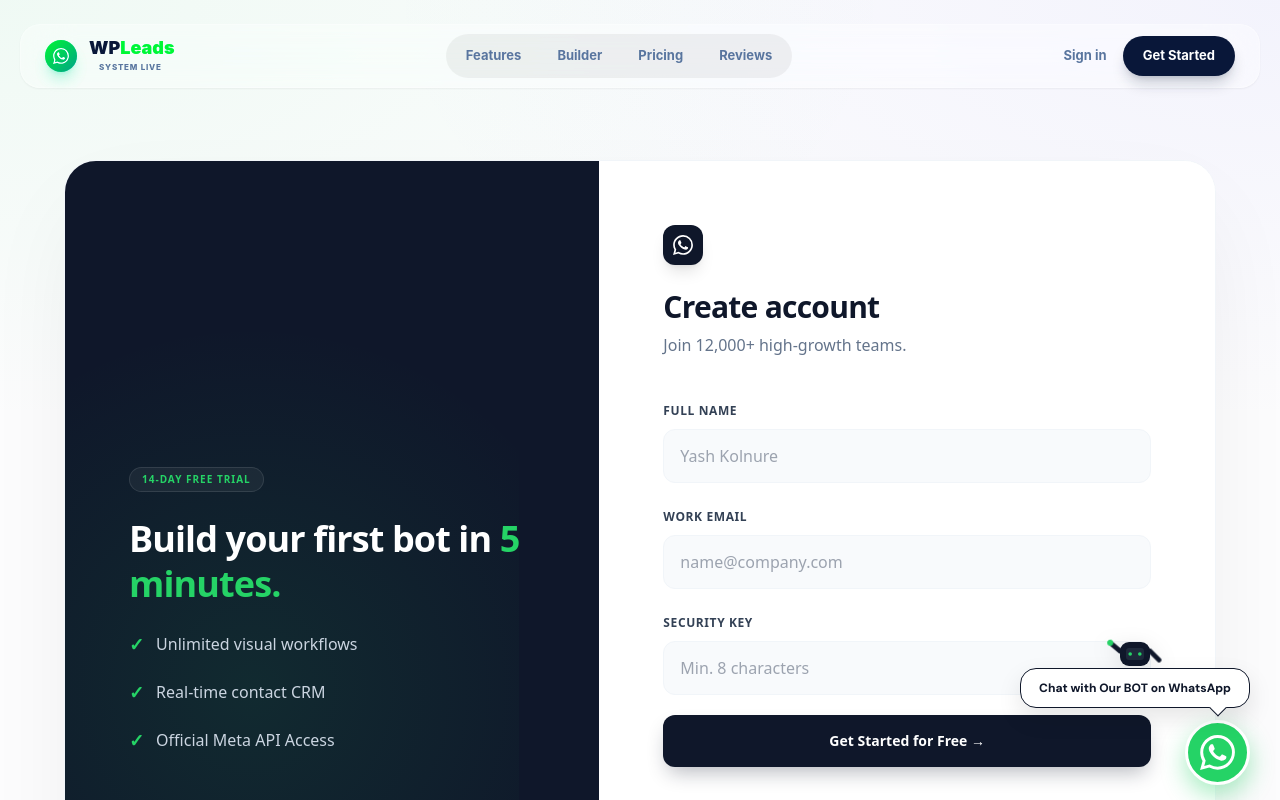
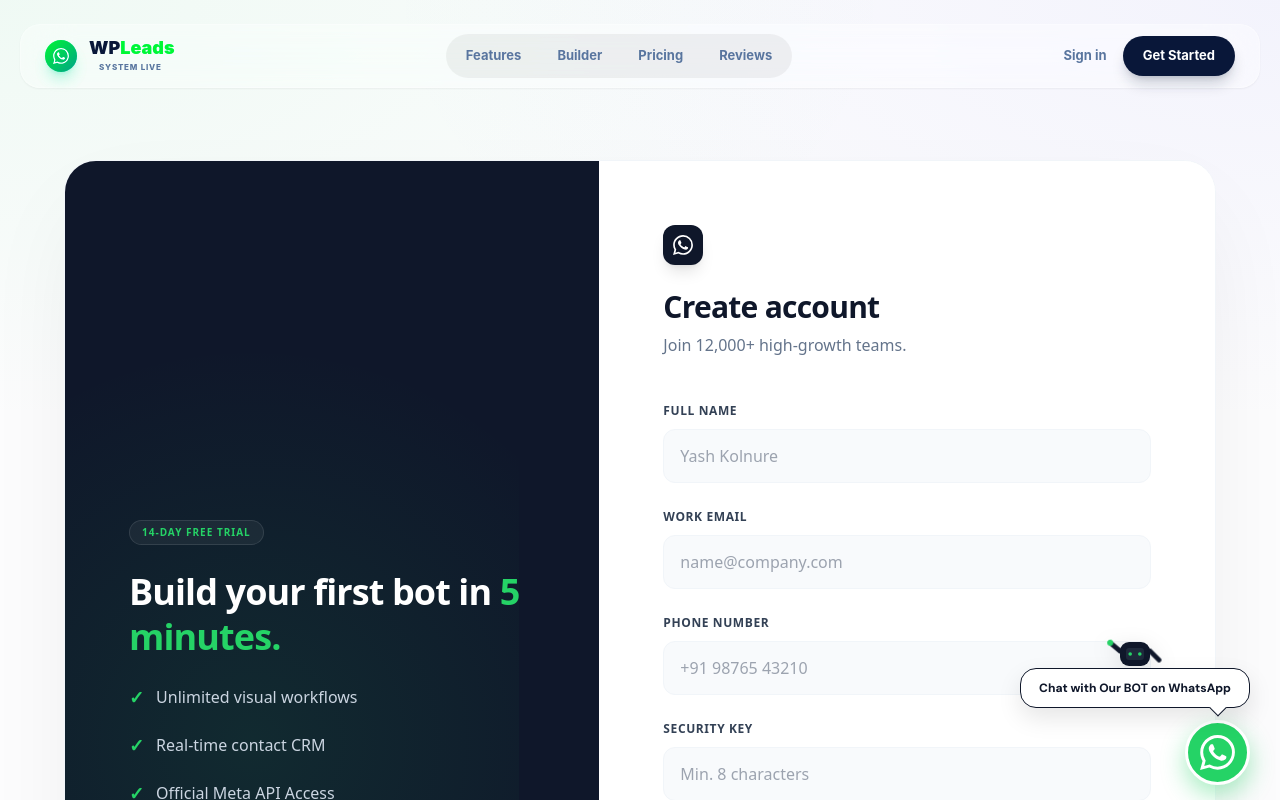
Before and after one commit to yashkolnure/wpld, a React (Create React App) app: page /register in a window 1280 px wide. Shown: the top 800 px of the page. Built offline with nearby package versions, Linux system fonts and the light colour scheme; a web font is replaced by a local one.

Commit message:
Initial commit

```diff
--- a/src/pages/Register.js
+++ b/src/pages/Register.js
@@ -4,7 +4,7 @@ import { useNavigate, Link } from "react-router-dom";
 import { WaIcon } from "../components/Icons";
 
 export default function Register() {
-  const [form, setForm] = useState({ name: "", email: "", password: "" });
+  const [form, setForm] = useState({ name: "", email: "", password: "",  phone: "" });
   const [loading, setLoading] = useState(false);
   const navigate = useNavigate();
 
@@ -90,6 +90,18 @@ export default function Register() {
                 onChange={(e) => setForm({ ...form, email: e.target.value })}
               />
             </div>
+            <div className="space-y-2">
+            <label className="text-xs font-bold text-slate-700 uppercase tracking-wider">
+              Phone Number
+            </label>
+            <input
+              type="tel"
+              placeholder="+91 98765 43210"
+              className="w-full px-4 py-3.5 rounded-xl bg-slate-50 border border-slate-100 focus:bg-white focus:border-[#25d366] focus:ring-4 focus:ring-emerald-500/5 outline-none transition-all duration-200 text-slate-900 font-medium"
+              required
+              onChange={(e) => setForm({ ...form, phone: e.target.value })}
+            />
+          </div>
 
             <div className="space-y-2">
               <label className="text-xs font-bold text-slate-700 uppercase tracking-wider">Security Key</label>
```
